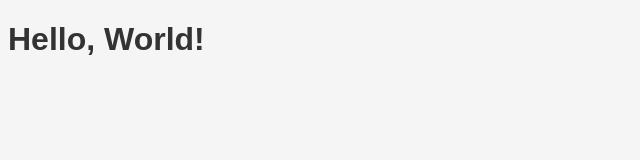
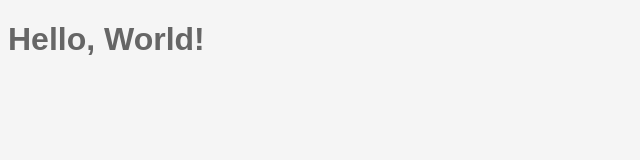
Before and after one commit to SathiyaPriyan98/username.github.io, a plain HTML site: page index.html in a window 1280 px wide. Shown: the whole page, without its empty margins (0-640 px from the left). Drawn offline with Linux system fonts and the light colour scheme.

Commit message:
Update style.css

```diff
--- a/style.css
+++ b/style.css
@@ -4,5 +4,5 @@ body {
   }
 
   h1 {
-    color: #333;
+    color: #666;
   }
```
